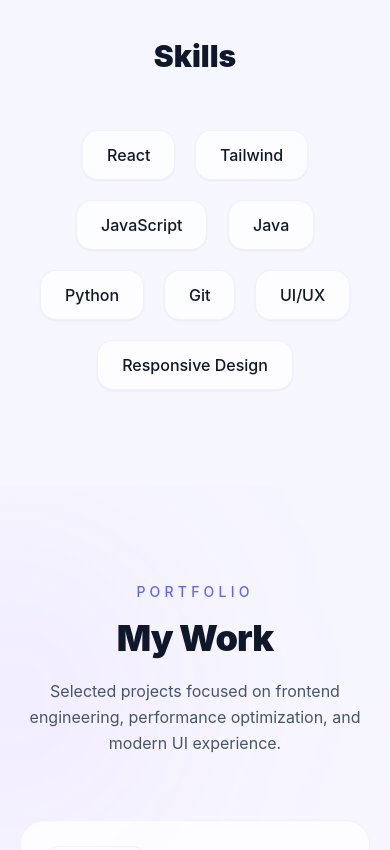
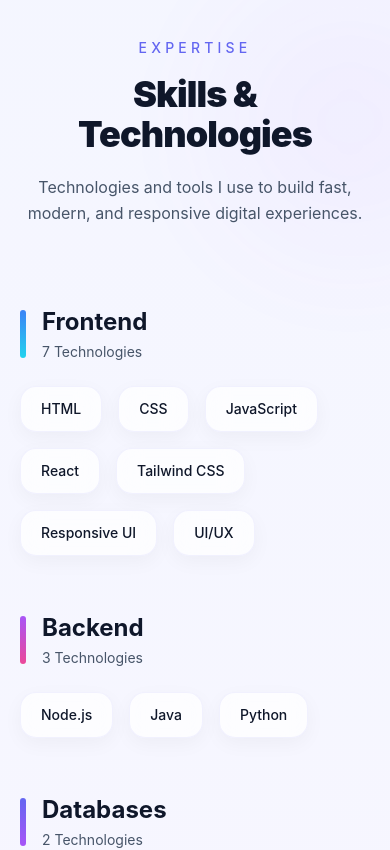
Before and after one commit to Kuberlad49/portfolio, a React app: page / in a window 390 px wide. Shown: the part 3860-4710 px from the top of the page. Built offline with nearby package versions, Linux system fonts and the light colour scheme; the HTML template or start-up script is replaced by a standard one.

Commit message:
upgrade hero and skills UI

```diff
--- a/src/components/Skills.jsx
+++ b/src/components/Skills.jsx
@@ -1,65 +1,384 @@
-import { motion } from "framer-motion";
+import { motion, AnimatePresence } from "framer-motion";
+import { useState } from "react";
+
+const skillGroups = [
+  {
+    title: "Frontend",
+    color: "from-blue-500 to-cyan-400",
+
+    skills: [
+      {
+        name: "HTML",
+        info:
+          "Semantic page structure, accessibility, responsive layouts, and clean document architecture.",
+      },
+
+      {
+        name: "CSS",
+        info:
+          "Modern styling, animations, responsive design systems, flexbox, grid, and visual polish.",
+      },
+
+      {
+        name: "JavaScript",
+        info:
+          "Interactive UI logic, DOM manipulation, dynamic rendering, and frontend functionality.",
+      },
+
+      {
+        name: "React",
+        info:
+          "Reusable components, state management, smooth UI architecture, and scalable frontend development.",
+      },
+
+      {
+        name: "Tailwind CSS",
+        info:
+          "Utility-first modern styling for fast, responsive, and clean user interface development.",
+      },
+
+      {
+        name: "Responsive UI",
+        info:
+          "Mobile-first layouts optimized for laptops, tablets, and smartphones.",
+      },
+
+      {
+        name: "UI/UX",
+        info:
+          "Balanced spacing, visual hierarchy, interaction design, and premium user experience.",
+      },
+    ],
+  },
+
+  {
+    title: "Backend",
+    color: "from-purple-500 to-pink-500",
+
+    skills: [
+      {
+        name: "Node.js",
+        info:
+          "Backend runtime for APIs, authentication systems, and server-side functionality.",
+      },
+
+      {
+        name: "Java",
+        info:
+          "Object-oriented programming, desktop applications, and academic project development.",
+      },
+
+      {
+        name: "Python",
+        info:
+          "Automation, scripting, networking projects, and problem-solving logic.",
+      },
+    ],
+  },
+
+  {
+    title: "Databases",
+    color: "from-indigo-500 to-purple-500",
+
+    skills: [
+      {
+        name: "MySQL",
+        info:
+          "Structured relational database management for web applications and data storage.",
+      },
+
+      {
+        name: "PostgreSQL",
+        info:
+          "Advanced SQL database system focused on performance and scalability.",
+      },
+    ],
+  },
+
+  {
+    title: "Testing & Tools",
+    color: "from-pink-500 to-orange-400",
+
+    skills: [
+      {
+        name: "Software Testing",
+        info:
+          "Functional testing, UI testing, debugging workflows, and quality assurance basics.",
+      },
+
+      {
+        name: "Postman",
+        info:
+          "API testing, request handling, response validation, and endpoint verification.",
+      },
+
+      {
+        name: "Git",
+        info:
+          "Version control, commits, branching, and collaborative development workflow.",
+      },
+
+      {
+        name: "GitHub",
+        info:
+          "Code hosting, project management, repository collaboration, and deployment integration.",
+      },
+
+      {
+        name: "JMeter",
+        info:
+          "Performance testing, load testing, and stress testing for web applications.",
+      },
+
+      {
+        name: "Jenkins",
+        info:
+          "Basic CI/CD workflow automation and integration pipeline understanding.",
+      },
+    ],
+  },
+];
 
 const Skills = () => {
-  const skills = [
-    "React",
-    "Tailwind",
-    "JavaScript",
-    "Java",
-    "Python",
-    "Git",
-    "UI/UX",
-    "Responsive Design",
-  ];
+
+  const [activeSkill, setActiveSkill] = useState(null);
 
   return (
-    <section className="px-4 sm:px-8 py-24 text-center">
+    <section
+      id="skills"
+      className="relative px-5 sm:px-8 py-24 overflow-hidden"
+    >
 
-      <motion.h2
-        initial={{ opacity: 0, y: 35 }}
+      {/* Glow */}
+      <div className="purple-glow w-[280px] h-[280px] bg-purple-500/10 top-10 right-[-100px]" />
+
+      <div className="max-w-6xl mx-auto relative z-10">
+
+        {/* Heading */}
+        <motion.div
+          initial={{ opacity: 0, y: 30 }}
           whileInView={{ opacity: 1, y: 0 }}
-        viewport={{ once: true, amount: 0.15 }}
-        transition={{ duration: 0.7 }}
-        className="text-3xl sm:text-4xl font-black mb-14"
+          viewport={{ once: true }}
+          transition={{ duration: 0.6 }}
+          className="text-center"
         >
-        Skills
-      </motion.h2>
 
-      <div className="flex flex-wrap justify-center gap-5">
+          <p className="text-indigo-500 uppercase tracking-[0.3em] text-sm font-medium">
+            Expertise
+          </p>
 
-        {skills.map((skill, i) => (
+          <h2 className="mt-4 text-4xl sm:text-5xl font-black tracking-tight">
+            Skills & Technologies
+          </h2>
+
+          <p className="mt-5 max-w-2xl mx-auto text-[var(--subtext)] leading-relaxed">
+            Technologies and tools I use to build fast,
+            modern, and responsive digital experiences.
+          </p>
+
+        </motion.div>
+
+        {/* Layout */}
+        <div className="mt-20 space-y-14">
+
+          {skillGroups.map((group, i) => (
 
             <motion.div
               key={i}
+
               initial={{
                 opacity: 0,
-              scale: 0.7,
-              y: 20,
+                y: 40,
               }}
+
               whileInView={{
                 opacity: 1,
-              scale: 1,
                 y: 0,
               }}
-            viewport={{ once: true, amount: 0.15 }}
+
+              viewport={{
+                once: true,
+              }}
+
               transition={{
                 duration: 0.5,
-              delay: i * 0.05,
+                delay: i * 0.08,
               }}
+            >
+
+              {/* Top */}
+              <div className="flex items-center gap-4 mb-6">
+
+                <div
+                  className={`
+                    h-12
+                    w-1.5
+                    rounded-full
+                    bg-gradient-to-b
+                    ${group.color}
+                  `}
+                />
+
+                <div>
+
+                  <h3 className="text-2xl font-bold">
+                    {group.title}
+                  </h3>
+
+                  <p className="text-sm text-[var(--subtext)] mt-1">
+                    {group.skills.length} Technologies
+                  </p>
+
+                </div>
+
+              </div>
+
+              {/* Skills */}
+              <div className="flex flex-wrap gap-4">
+
+                {group.skills.map((skill, idx) => {
+
+                  const isActive =
+                    activeSkill === skill.name;
+
+                  return (
+
+                    <div key={idx} className="relative">
+
+                      {/* Skill Button */}
+                      <motion.button
+
                         whileHover={{
-              y: -7,
-              scale: 1.06,
+                          y: -4,
+                          scale: 1.03,
                         }}
-            className="px-6 py-3 rounded-2xl border border-[var(--border)] bg-[var(--card)] backdrop-blur-md shadow-sm"
+
+                        whileTap={{
+                          scale: 0.98,
+                        }}
+
+                        onClick={() =>
+                          setActiveSkill(
+                            isActive
+                              ? null
+                              : skill.name
+                          )
+                        }
+
+                        className="
+                          relative
+                          px-5
+                          py-3
+                          rounded-2xl
+                          border
+                          border-[var(--border)]
+                          bg-[var(--card)]
+                          backdrop-blur-md
+                          text-sm
+                          font-medium
+                          shadow-[0_6px_20px_rgba(0,0,0,0.04)]
+                          hover:border-purple-500/20
+                          transition-all
+                          duration-300
+                        "
                       >
-            <span className="font-medium">
-              {skill}
+
+                        <div
+                          className="
+                            absolute
+                            inset-0
+                            rounded-2xl
+                            bg-gradient-to-r
+                            from-blue-500/0
+                            via-purple-500/0
+                            to-pink-500/0
+                            hover:from-blue-500/5
+                            hover:via-purple-500/5
+                            hover:to-pink-500/5
+                            transition
+                            duration-300
+                          "
+                        />
+
+                        <span className="relative z-10">
+                          {skill.name}
                         </span>
+
+                      </motion.button>
+
+                      {/* Floating Info */}
+                      <AnimatePresence>
+
+                        {isActive && (
+
+                          <motion.div
+
+                            initial={{
+                              opacity: 0,
+                              y: 10,
+                              scale: 0.96,
+                            }}
+
+                            animate={{
+                              opacity: 1,
+                              y: 0,
+                              scale: 1,
+                            }}
+
+                            exit={{
+                              opacity: 0,
+                              y: 10,
+                              scale: 0.96,
+                            }}
+
+                            transition={{
+                              duration: 0.2,
+                            }}
+
+                            className="
+                              absolute
+                              left-0
+                              top-[115%]
+                              z-50
+                              w-[260px]
+                              p-4
+                              rounded-2xl
+                              border
+                              border-[var(--border)]
+                              bg-[var(--card)]
+                              backdrop-blur-xl
+                              shadow-[0_10px_40px_rgba(0,0,0,0.12)]
+                            "
+                          >
+
+                            <h4 className="font-semibold text-sm">
+                              {skill.name}
+                            </h4>
+
+                            <p className="mt-2 text-xs leading-relaxed text-[var(--subtext)]">
+                              {skill.info}
+                            </p>
+
+                          </motion.div>
+
+                        )}
+
+                      </AnimatePresence>
+
+                    </div>
+                  );
+                })}
+
+              </div>
+
             </motion.div>
 
           ))}
 
         </div>
+
+      </div>
+
     </section>
   );
 };
```
Lines whose indentation alone changed are shown as unchanged.
